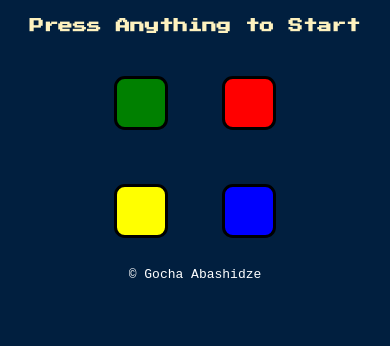
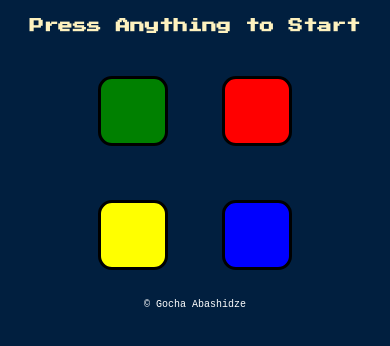
Before and after one commit to Cib-o/simon-game, a plain HTML site: page index.html in a window 390 px wide. Drawn offline with nearby package versions, Linux system fonts and the light colour scheme.

Commit message:
Update styles.css

```diff
--- a/styles.css
+++ b/styles.css
@@ -6,6 +6,7 @@ body {
 footer {
   color: #fff;
   font-family: monospace;
+  font-size: 10px;
 }
 
 #level-title {
@@ -99,8 +100,8 @@ footer {
   }
 
   .btn {
-    height: 3rem;
-    width: 3rem;
+    height: 4rem;
+    width: 4rem;
     border-width: 3px;
   }
 }
```
